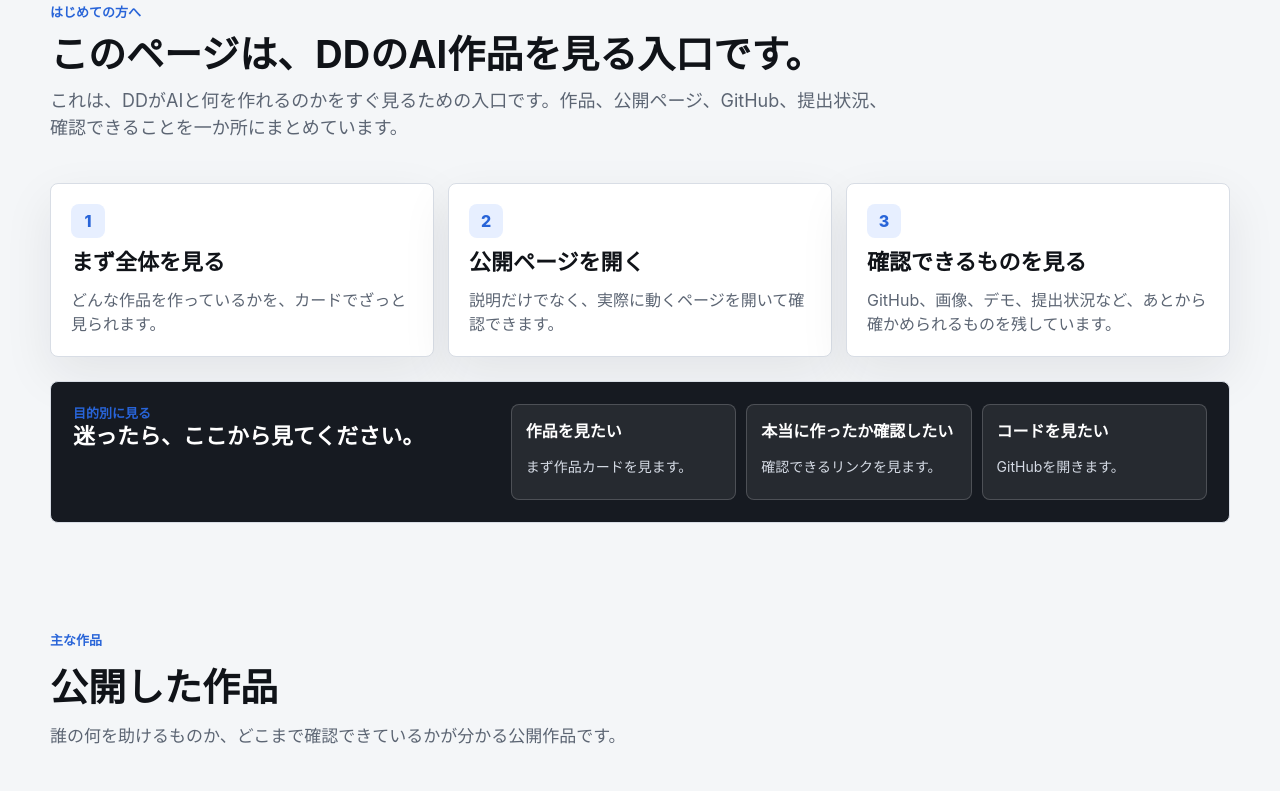
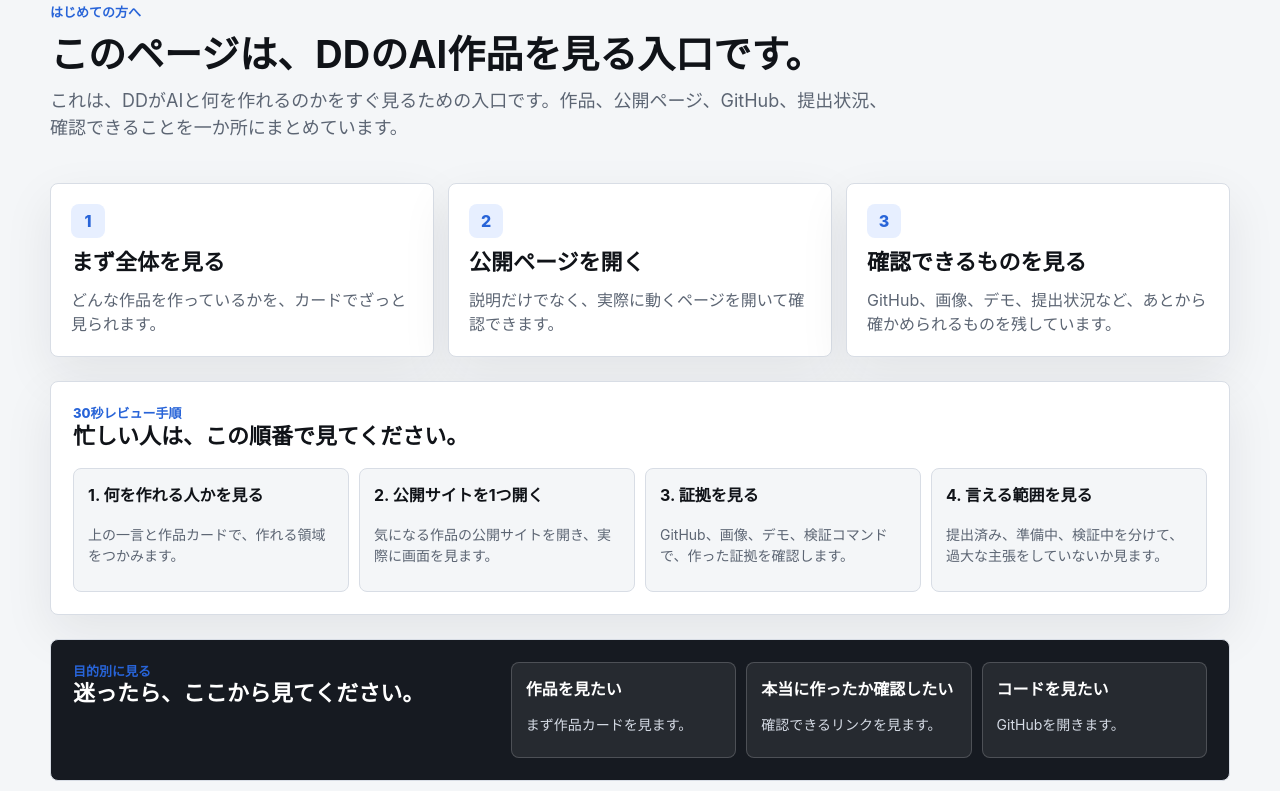
Before and after one commit to daideguchi/ai-revenue-portfolio, a website: page index.html in a window 1280 px wide. Shown: the part 821-1612 px from the top of the page. Drawn offline with Linux system fonts and the light colour scheme.

Commit message:
Add portfolio 30-second review path

```diff
--- a/index.html
+++ b/index.html
@@ -66,8 +66,8 @@
             <span class="metric-label" data-i18n="metricDemos">動くデモと画像</span>
           </div>
           <div>
-            <span class="metric">1</span>
-            <span class="metric-label" data-i18n="metricSubmitted">提出済み。ほかも準備中</span>
+            <span class="metric">4</span>
+            <span class="metric-label" data-i18n="metricSubmitted">主なハッカソン作品</span>
           </div>
         </aside>
       </section>
@@ -113,6 +113,31 @@
             <h3 data-i18n="guideThreeTitle">確認できるものを見る</h3>
             <p data-i18n="guideThreeText">GitHub、画像、デモ、提出状況など、あとから確かめられるものを残しています。</p>
           </article>
+        </div>
+
+        <div class="quick-review-panel" aria-label="30秒レビュー手順">
+          <div>
+            <p class="eyebrow" data-i18n="quickEyebrow">30秒レビュー手順</p>
+            <h3 data-i18n="quickTitle">忙しい人は、この順番で見てください。</h3>
+          </div>
+          <div class="quick-steps">
+            <article>
+              <strong data-i18n="quickOneTitle">1. 何を作れる人かを見る</strong>
+              <span data-i18n="quickOneText">上の一言と作品カードで、作れる領域をつかみます。</span>
+            </article>
+            <article>
+              <strong data-i18n="quickTwoTitle">2. 公開サイトを1つ開く</strong>
+              <span data-i18n="quickTwoText">気になる作品の公開サイトを開き、実際に画面を見ます。</span>
+            </article>
+            <article>
+              <strong data-i18n="quickThreeTitle">3. 証拠を見る</strong>
+              <span data-i18n="quickThreeText">GitHub、画像、デモ、検証コマンドで、作った証拠を確認します。</span>
+            </article>
+            <article>
+              <strong data-i18n="quickFourTitle">4. 言える範囲を見る</strong>
+              <span data-i18n="quickFourText">提出済み、準備中、検証中を分けて、過大な主張をしていないか見ます。</span>
+            </article>
+          </div>
         </div>
 
         <div class="route-panel">
--- a/script.js
+++ b/script.js
@@ -16,7 +16,7 @@ const translations = {
     viewProducts: "View products",
     metricProducts: "public product lanes",
     metricDemos: "working demos and screenshots",
-    metricSubmitted: "submitted Devpost project, with more queued",
+    metricSubmitted: "key hackathon product lanes",
     guideEyebrow: "First-time visitors",
     guideTitle: "This page is the front door to DD's AI work.",
     guideOneTitle: "Understand the whole picture",
@@ -25,6 +25,16 @@ const translations = {
     guideTwoText: "Use the live links to touch the actual product, not just read a description.",
     guideThreeTitle: "Check the proof",
     guideThreeText: "Each serious product points to code, screenshots, demo material, or verification notes.",
+    quickEyebrow: "30-second review path",
+    quickTitle: "If you are busy, review in this order.",
+    quickOneTitle: "1. See what DD can build",
+    quickOneText: "Use the headline and product cards to understand the product range.",
+    quickTwoTitle: "2. Open one live app",
+    quickTwoText: "Open a product that interests you and inspect the actual screen.",
+    quickThreeTitle: "3. Check the proof",
+    quickThreeText: "Use GitHub, screenshots, demos, and verifier commands to confirm the work exists.",
+    quickFourTitle: "4. Check the claim boundary",
+    quickFourText: "Separate submitted, ready, queued, and proof-stage products so the portfolio stays honest.",
     routeEyebrow: "Choose by purpose",
     routeTitle: "If you are new, start here.",
     routeProductsTitle: "I want to see the products",
@@ -119,7 +129,7 @@ const translations = {
     viewProducts: "作品を見る",
     metricProducts: "公開作品",
     metricDemos: "動くデモと画像",
-    metricSubmitted: "提出済み。ほかも準備中",
+    metricSubmitted: "主なハッカソン作品",
     guideEyebrow: "はじめての方へ",
     guideTitle: "このページは、DDのAI作品を見る入口です。",
     guideOneTitle: "まず全体を見る",
@@ -128,6 +138,16 @@ const translations = {
     guideTwoText: "説明だけでなく、実際に動くページを開いて確認できます。",
     guideThreeTitle: "確認できるものを見る",
     guideThreeText: "GitHub、画像、デモ、提出状況など、あとから確かめられるものを残しています。",
+    quickEyebrow: "30秒レビュー手順",
+    quickTitle: "忙しい人は、この順番で見てください。",
+    quickOneTitle: "1. 何を作れる人かを見る",
+    quickOneText: "上の一言と作品カードで、作れる領域をつかみます。",
+    quickTwoTitle: "2. 公開サイトを1つ開く",
+    quickTwoText: "気になる作品の公開サイトを開き、実際に画面を見ます。",
+    quickThreeTitle: "3. 証拠を見る",
+    quickThreeText: "GitHub、画像、デモ、検証コマンドで、作った証拠を確認します。",
+    quickFourTitle: "4. 言える範囲を見る",
+    quickFourText: "提出済み、準備中、検証中を分けて、過大な主張をしていないか見ます。",
     routeEyebrow: "目的別に見る",
     routeTitle: "迷ったら、ここから見てください。",
     routeProductsTitle: "作品を見たい",
--- a/scripts/verify_app.mjs
+++ b/scripts/verify_app.mjs
@@ -46,6 +46,8 @@ try {
     "AI作品集",
     "人間が決める。",
     "このページは、DDのAI作品を見る入口です。",
+    "30秒レビュー手順",
+    "忙しい人は、この順番で見てください。",
     "まず全体を見る",
     "公開ページを開く",
     "確認できるものを見る",
@@ -103,6 +105,8 @@ try {
   const requiredEnglishText = [
     "Human decides. AI ships.",
     "This page is the front door to DD's AI work.",
+    "30-second review path",
+    "If you are busy, review in this order.",
     "Understand the whole picture",
     "Open the live page",
     "Check the proof",
--- a/styles.css
+++ b/styles.css
@@ -304,6 +304,42 @@ h3 {
   color: var(--muted);
 }
 
+.quick-review-panel {
+  display: grid;
+  gap: 18px;
+  padding: 22px;
+  border: 1px solid var(--line);
+  border-radius: 8px;
+  background: var(--surface);
+  box-shadow: var(--shadow);
+}
+
+.quick-review-panel h3,
+.quick-review-panel p {
+  margin-bottom: 0;
+}
+
+.quick-steps {
+  display: grid;
+  grid-template-columns: repeat(4, minmax(0, 1fr));
+  gap: 10px;
+}
+
+.quick-steps article {
+  display: grid;
+  gap: 6px;
+  min-height: 124px;
+  padding: 14px;
+  border: 1px solid var(--line);
+  border-radius: 8px;
+  background: var(--surface-muted);
+}
+
+.quick-steps span {
+  color: var(--muted);
+  font-size: 14px;
+}
+
 .step-number {
   display: grid;
   width: 34px;
@@ -589,7 +625,8 @@ h3 {
 
   .guide-grid,
   .route-panel,
-  .route-links {
+  .route-links,
+  .quick-steps {
     grid-template-columns: 1fr;
   }
 
```
Also changed, not shown: README.md, media/investor-diligence-war-room-full.png, media/live-web-evidence-agent-full.png, media/portfolio-full.png, media/shipyard-solver-lab-full.png, 2 other files.
